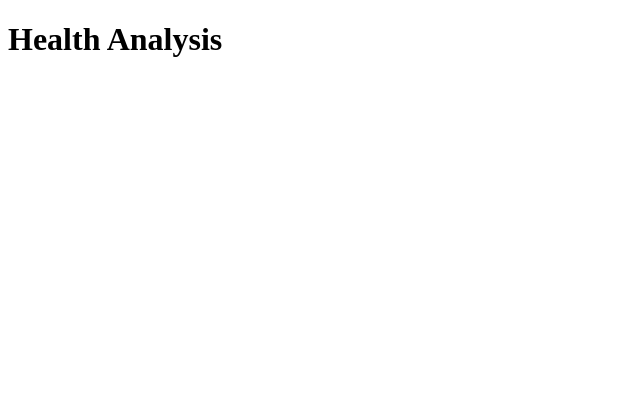
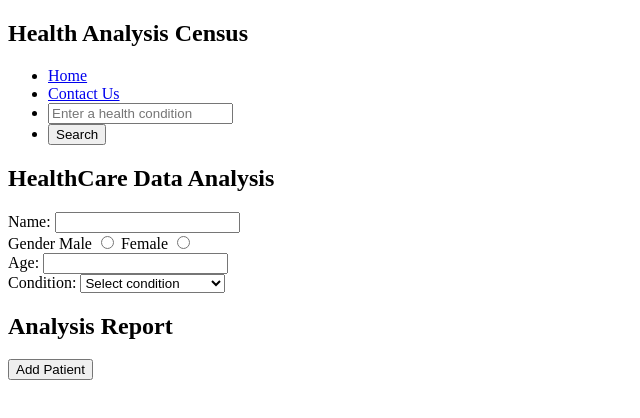
Before and after one commit to Yakub357/health_census, a plain HTML site: page index.html in a window 1280 px wide. Shown: the whole page, without its empty margins (0-640 px from the left). Drawn offline with Linux system fonts and the light colour scheme.

Commit message:
html structure create for the form

```diff
--- a/index.html
+++ b/index.html
@@ -8,7 +8,64 @@
     <title>Health Analysis</title>
   </head>
   <body>
-    <h1>Health Analysis</h1>
+    <nav>
+      <h1>Health Analysis Census</h1>
+
+      <ul>
+        <li><a href="./index.html" id="home">Home</a></li>
+        <li><a href="./health_contant.html" id="contact">Contact Us</a></li>
+        <li>
+          <input
+            type="text"
+            id="conditionInput"
+            placeholder="Enter a health condition"
+          />
+        </li>
+        <li><button id="btnSearch">Search</button></li>
+      </ul>
+    </nav>
+
+    <div class="container">
+      <div class="analysisForm">
+        <h2>HealthCare Data Analysis</h2>
+
+        <div>
+          <label for="name">Name: </label>
+          <input type="text" id="name" />
+        </div>
+
+        <div>
+          <label>Gender</label>
+          <label for="male">Male</label>
+          <input type="radio" name="gender" id="male" value="Male" />
+          <label for="female">Female</label>
+          <input type="radio" name="gender" id="female" value="Female" />
+        </div>
+
+        <div>
+          <label for="age">Age: </label>
+          <input type="number" id="age" />
+        </div>
+
+        <div>
+          <label for="condition">Condition:</label>
+          <select id="condition">
+            <option value="">Select condition</option>
+            <option value="Diabetes">Diabetes</option>
+            <option value="Thyroid">Thyroid</option>
+            <option value="High Blood Pressure">High Blood Pressure</option>
+          </select>
+        </div>
+
+        <h2>Analysis Report</h2>
+        <div id="report"></div>
+        <button id="addPatient">Add Patient</button>
+      </div>
+
+      <div class="searchCondition">
+        <div id="result"></div>
+      </div>
+    </div>
 
     <script src="./healt_analysis.js"></script>
   </body>
```
Also changed, not shown: health_contant.html (+15 -0 lines).
